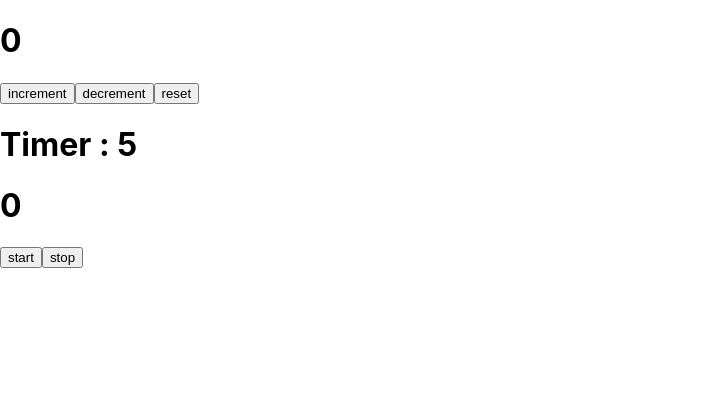
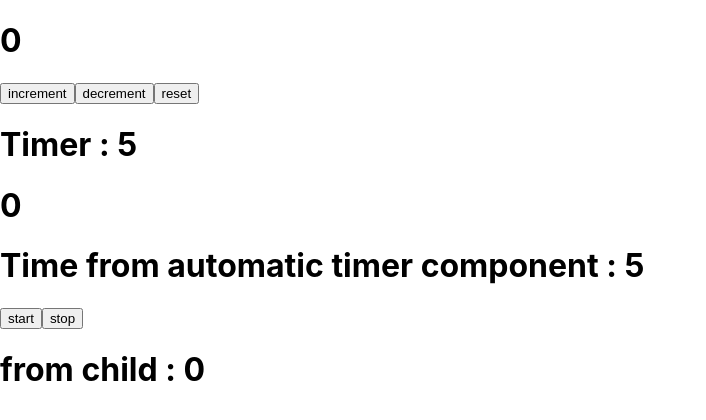
Before and after one commit to sharon884/Mern-Lab, a React (Create React App) app in the folder React/: page / in a window 1280 px wide. Shown: the top 420 px of the page, without its empty margins (0-706 px from the left). Built offline with nearby package versions, Linux system fonts and the light colour scheme.

Commit message:
implemented props passing from child to parrent

```diff
--- a/React/src/App.js
+++ b/React/src/App.js
@@ -2,14 +2,14 @@ import logo from './logo.svg';
 import './App.css';
 import Counter from './Counter';
 import Timer from './Timer';
-import { TimerPro } from './TimerPro';
+// import { TimerPro } from './TimerPro';
 
 function App() {
   return (
    <>
     <Counter/>
     <Timer/>
-    <TimerPro/>
+
    </>
   );
 }
--- a/React/src/Timer.jsx
+++ b/React/src/Timer.jsx
@@ -1,10 +1,16 @@
 import React from "react";
 import { useState,useEffect } from "react";
+import { TimerPro } from "./TimerPro";
 
 
 function Timer () {
 
 const [ Time, setTime  ] = useState(0);
+const [ prop , setProp ] = useState(0);
+
+function fromParrent ( data ) {
+     setProp(data);
+};
 
 
    useEffect(()=> {
@@ -26,7 +32,9 @@ const [ Time, setTime  ] = useState(0);
         <h1> Timer :  {Time}</h1>
 
 
-           {/* <button>Click</button> */}
+         <TimerPro number={Time} from= { fromParrent }/>
+
+         <h1> from child : { prop}</h1>
         </>
     )
 };
--- a/React/src/TimerPro.jsx
+++ b/React/src/TimerPro.jsx
@@ -1,11 +1,13 @@
 import { useEffect,useState } from "react";
 
-export const TimerPro  = () => {
+export const TimerPro  = ( {number,from}) => {
 
 
     const [ time , setTime  ] = useState(0);
 
     const [ running , setRunning ] = useState(false);
+
+
 
     useEffect(()=> {
 
@@ -24,11 +26,23 @@ export const TimerPro  = () => {
 
     },[running]);
 
+
+
+    useEffect(() => {
+        if ( !running ) return;
+        from(time)
+    },[time, from, running]);
+
+
+
     return (
         <>
          <h1> {time}</h1>
+
+         <h1>Time from automatic timer component : {number}</h1>
          <button onClick={()=> setRunning(true)}>start</button>
          <button onClick={()=> setRunning(false)}>stop</button>
+         {/* <button onClick={()=> from(20)}>send to parrent</button> */}
         </>
     )
 };
```
